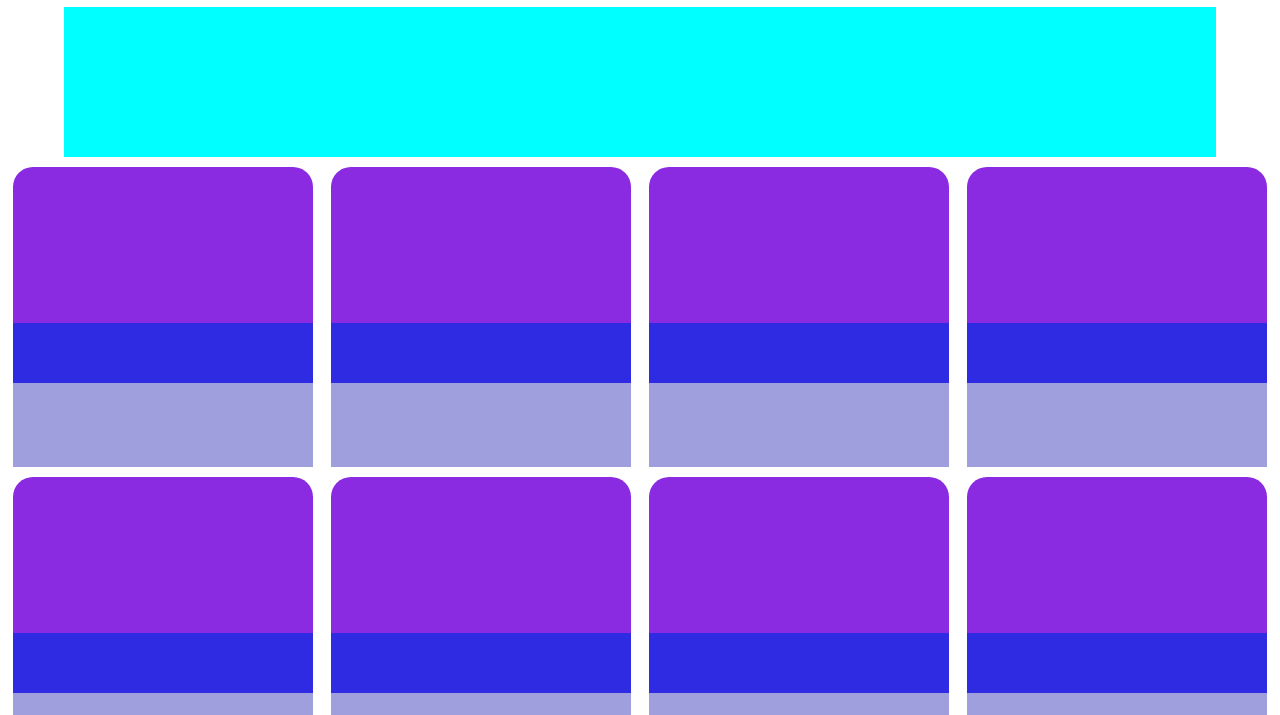
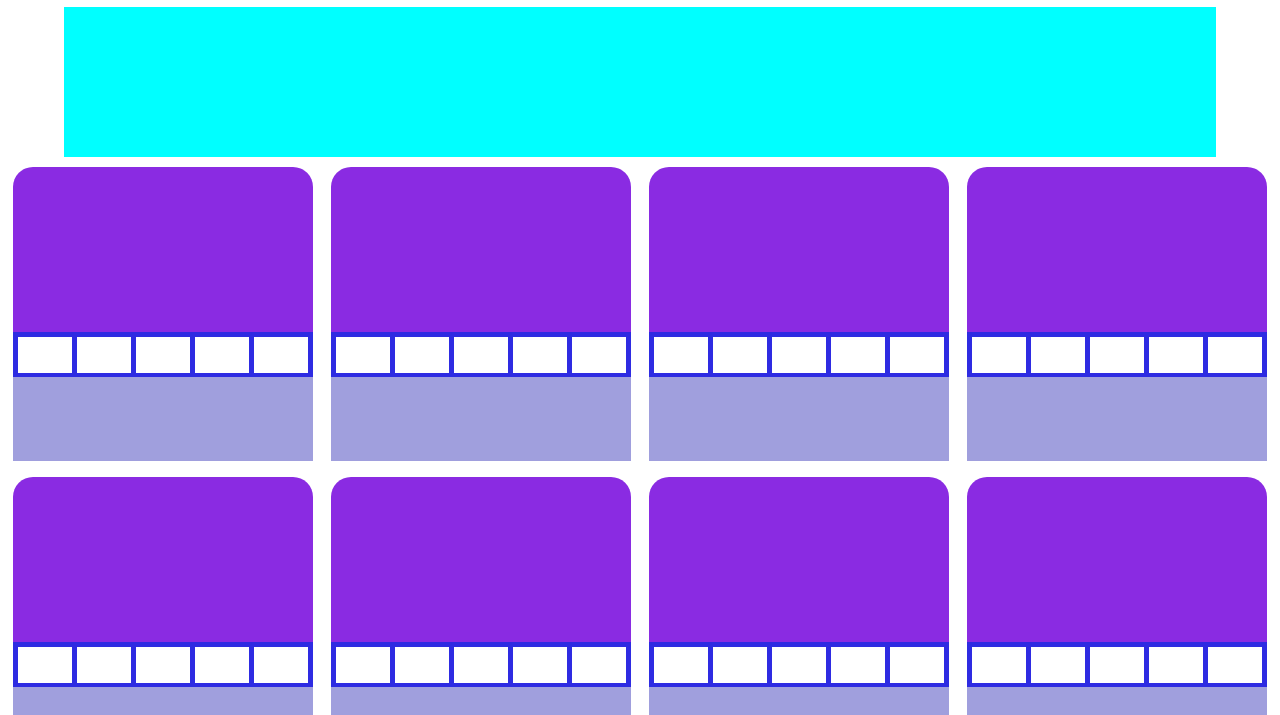
Before and after one commit to gitkrishnaa/letme_0.1, a plain HTML site: page index.html in a window 1280 px wide. Shown: the part 85-800 px from the top of the page. Drawn offline with Linux system fonts and the light colour scheme.

Commit message:
2 files modified

```diff
--- a/script.js
+++ b/script.js
@@ -19,7 +19,10 @@ div1.appendChild(div2);
 
 let div3=document.createElement("div");
 div1.appendChild(div3);
-
+for(let j=0;j<5;j++){
+let div3_1=document.createElement("div");
+div3.appendChild(div3_1);
+}
 let div4=document.createElement("div");
 div1.appendChild(div4);
 
--- a/styles.css
+++ b/styles.css
@@ -71,14 +71,22 @@ background-color:white;
 }
 #main>div>:nth-child(1){
   width: 100%;
-  height: 52%;
+  height: 55%;
   background-color: blueviolet;
   border-radius:20px 20px 0px 0px ;
 }
 #main>div>:nth-child(2){
   width: 100%;
-  height: 20%;
+  height: 15%;
   background-color: rgb(46, 43, 226);
+  display: flex;
+  justify-content: space-evenly;
+  align-items: center;
+}
+#main>div>:nth-child(2)>div{
+  width: 18%;
+  height: 80%;
+  background-color: white;
 }
 #main>div>:nth-child(3){
   width: 100%;
```
